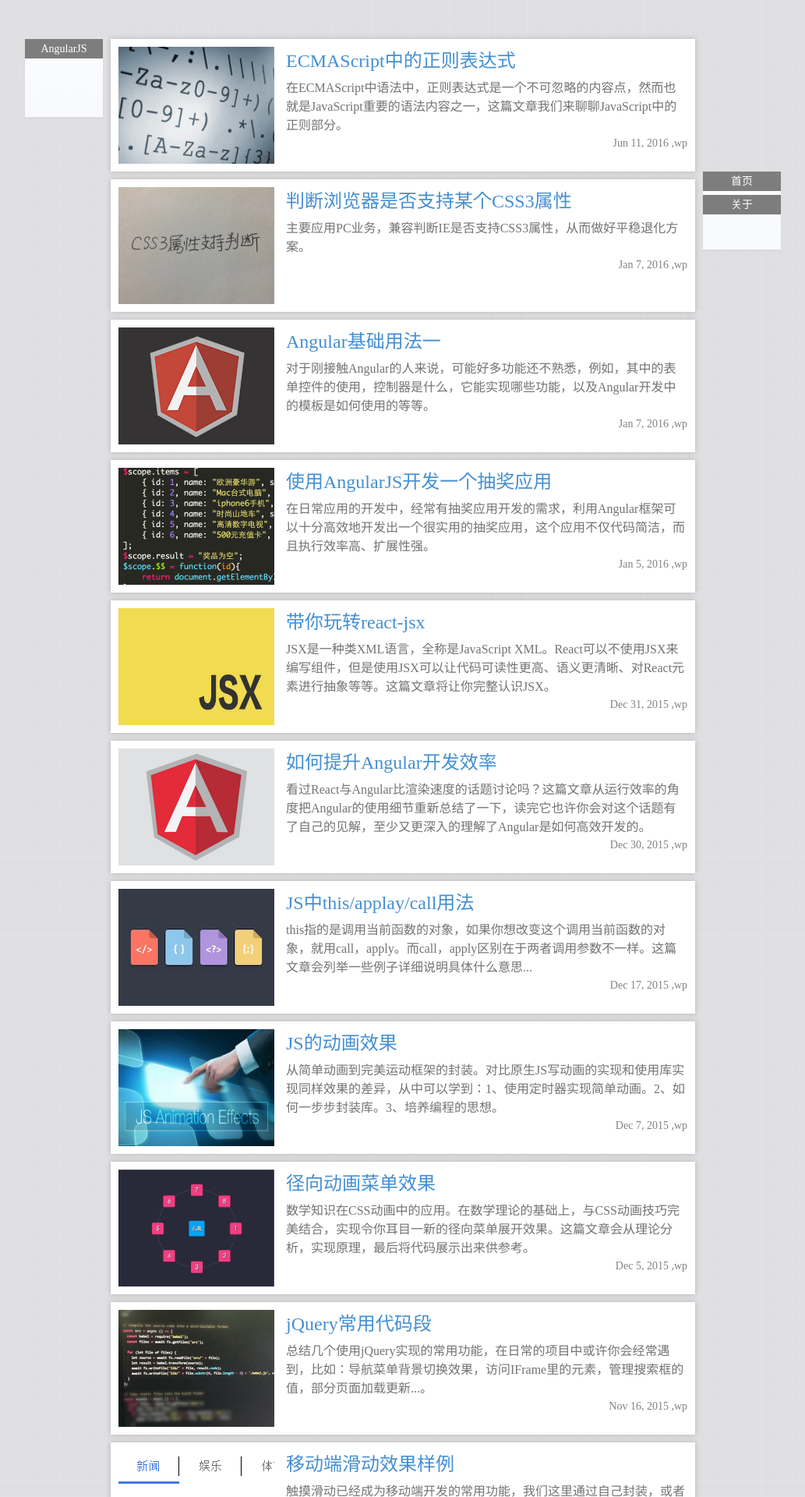
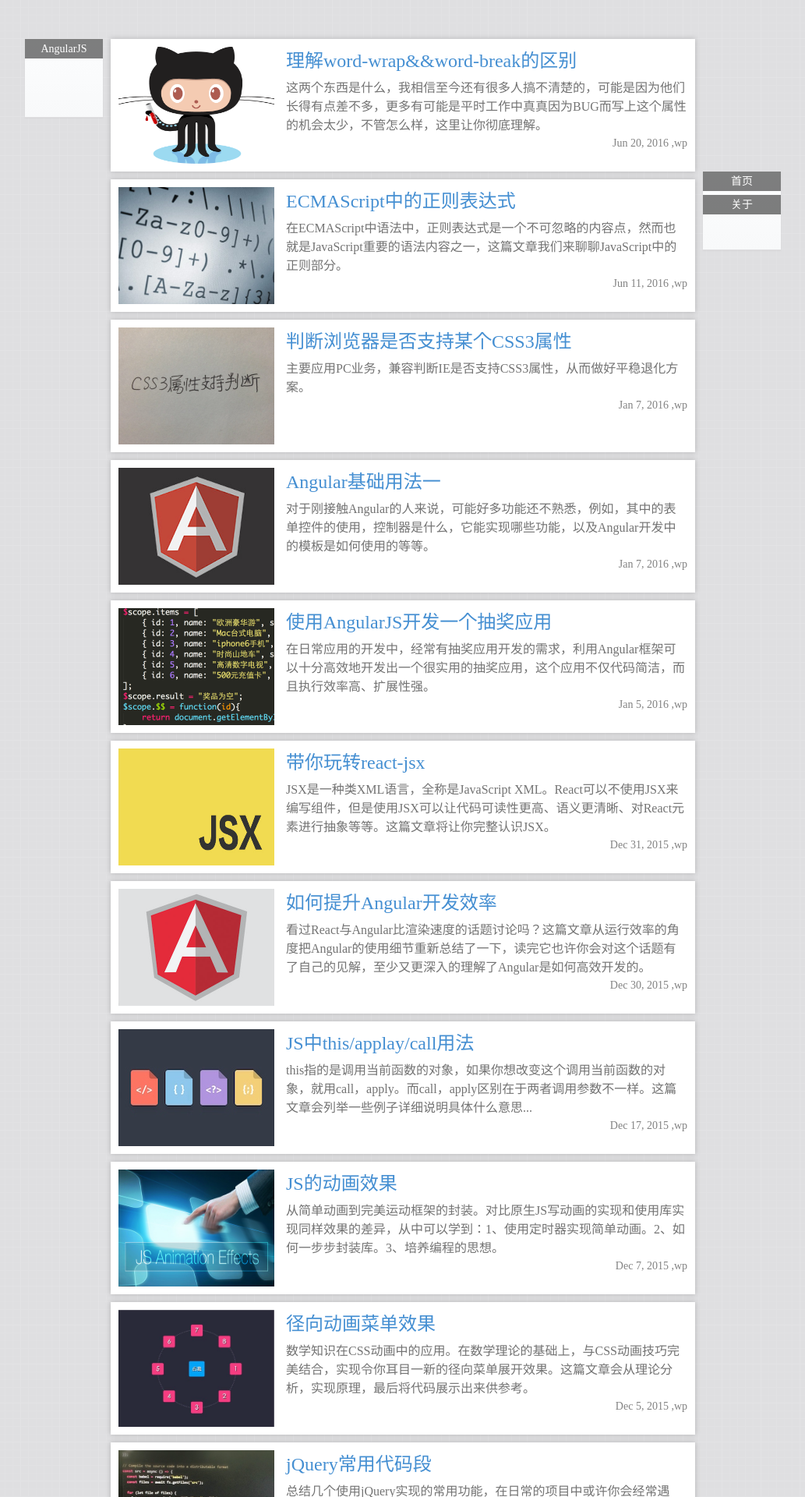
Before and after one commit to wenpingzheng/wenpingzheng.github.io, a Jekyll site: the page built from index.html, in a window 1280 px wide. Shown: the top 1920 px of the page at 78% size, without its empty margins (123-1156 px from the left). Built offline with Jekyll 4.4.1, drawn with Linux system fonts in a browser that asks for light colours.

Commit message:
add new article

```diff
--- /dev/null
+++ b/_posts/2016-06-20-wordbreak.markdown
@@ -0,0 +1,57 @@
+---
+layout: post
+title :  "理解word-wrap&&word-break的区别"
+date  :   2016-06-20 17:15:35
+img   : "../../../../../assets/images/1.png"
+author: "WP"
+intro : "这两个东西是什么，我相信至今还有很多人搞不清楚的，可能是因为他们长得有点差不多，更多有可能是平时工作中真真因为BUG而写上这个属性的机会太少，不管怎么样，这里让你彻底理解。"
+categories: js
+---
+
+
+
+
+# 区别
+
+<div class="error">word-wrap</div>:强调的是是否允许单词内断句。
+
+<div class="error">word-break</div>:强调的是怎么样来进行单词内断句。
+
+这样表述，大家是不是好理解点，强调是什么意思了，另一个说法是侧重点。哈哈
+
+今天要用来做测试的例子是：
+
+	<div class="text">
+		<p>cheshi cheshicheshicheshicheshicheshicheshicheshi</p>
+	</div>
+
+网友们，一定要注意啦，上面的p元素里字母之间有一个不太醒目的空格，它很重要，主要是为了表示p元素代表的是两个单词。一个短字母单词，一个是长字母单词。
+
+> 看一下不加这两个属性时 浏览器的表现
+
+![MacDown logo](../../../../../assets/results/20160620/dd20160620.png)
+
+
+![MacDown logo](../../../../../assets/results/20160620/cc20160620.png)
+
+由此看出，不加这两个属性时有两个现象：1、当一个单词太长时，会走出元素范围内显示。2、当剩余空间不够一个单词的长度显示时，会自动另取一行显示。
+
+浏览器是代码居住环境，如何改变这种环境对代码产生效果的影响，下面我来对比一下加入这两个属性后会有什么不一样的效果。
+
+
+> word-wrap如何影响显示效果的
+
+
+![MacDown logo](../../../../../assets/results/20160620/bb20160620.png)
+
+我去，折行正是我们希望看到的结果，可是长字母单词自动换行显示也许不是我们需要的。也就是说这个属性只帮我们解决了单词内断句的问题。
+
+> word-break如何影响显示效果的
+
+![MacDown logo](../../../../../assets/results/20160620/aa20160620.png)
+
+对比一下word-wrap的效果，由此就可以得知结论：
+word-wrap:是否允许单词内断句。
+word-break:如何进行单词内断句。
+
+完毕，欢迎大家留言！！！！！
--- a/_sass/_layout.scss
+++ b/_sass/_layout.scss
@@ -191,7 +191,7 @@
 .page-content {
     padding: 50px 0;
     img{
-        width:300px;
+        // width:300px;
     }
     .post{
         background:#fff;
```
Also changed, not shown: assets/results/20160620/aa20160620.png (added), assets/results/20160620/bb20160620.png (added), assets/results/20160620/cc20160620.png (added), assets/results/20160620/dd20160620.png (added).
